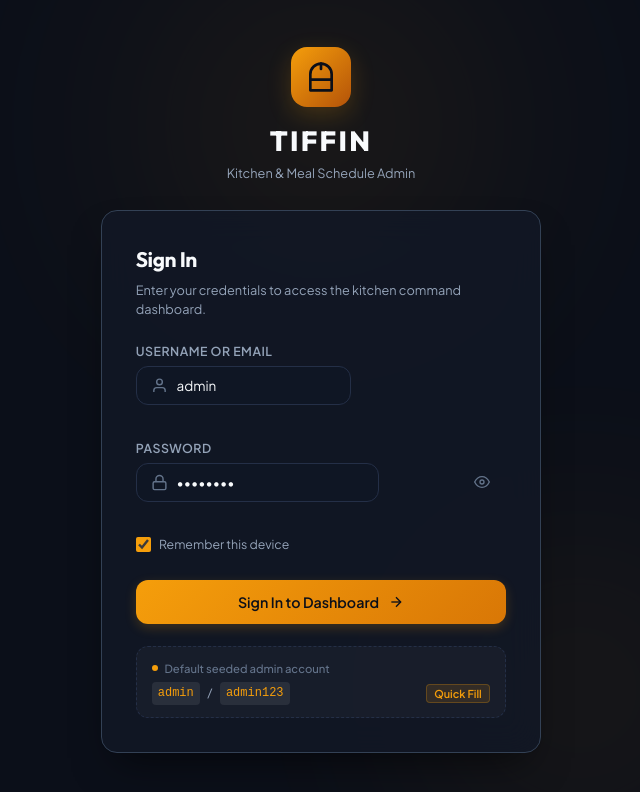
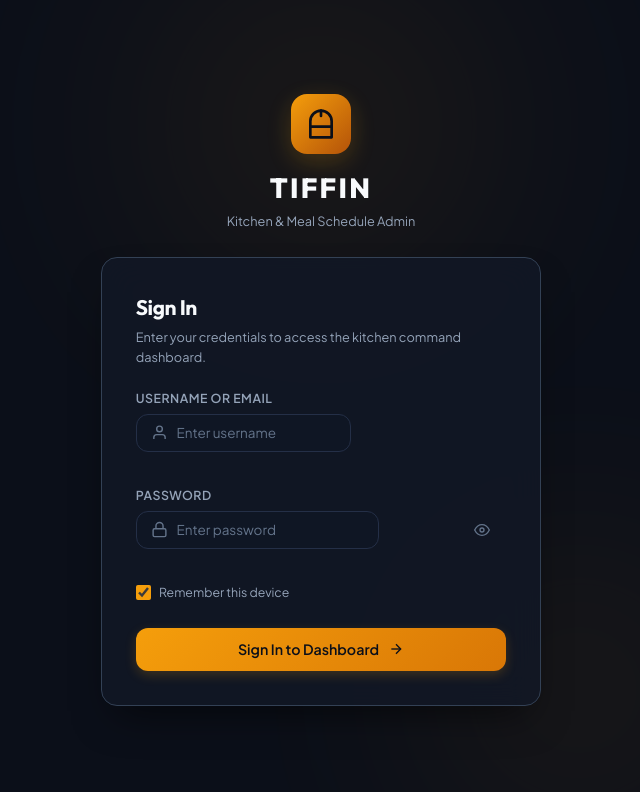
Before and after one commit to anuj97/tffin-ui, an Angular app: page /login in a window 1280 px wide. Shown: the top 792 px of the page, without its empty margins (319-959 px from the left). Built offline with nearby package versions, Linux system fonts and the light colour scheme.

Commit message:
refactor: remove default

```diff
--- a/src/app/features/auth/login.html
+++ b/src/app/features/auth/login.html
@@ -50,7 +50,7 @@
               type="text"
               [value]="username()"
               (input)="username.set($any($event.target).value)"
-              placeholder="e.g. admin"
+              placeholder="Enter username"
               autocomplete="username"
               required
               class="form-control" />
@@ -70,7 +70,7 @@
               [type]="showPassword() ? 'text' : 'password'"
               [value]="password()"
               (input)="password.set($any($event.target).value)"
-              placeholder="••••••••"
+              placeholder="Enter password"
               autocomplete="current-password"
               required
               class="form-control password-input" />
@@ -123,17 +123,6 @@
         </button>
       </form>
 
-      <!-- Default Credentials Helper Card -->
-      <div class="credentials-hint">
-        <div class="hint-header">
-          <span class="hint-dot"></span>
-          <span>Default seeded admin account</span>
-        </div>
-        <div class="hint-credentials">
-          <code>admin</code> / <code>admin123</code>
-          <button (click)="fillDefaultCredentials()" type="button" class="btn-micro-hint">Quick Fill</button>
-        </div>
-      </div>
     </div>
   </div>
 </div>
--- a/src/app/features/auth/login.scss
+++ b/src/app/features/auth/login.scss
@@ -237,64 +237,3 @@
     transform: rotate(360deg);
   }
 }
-
-.credentials-hint {
-  margin-top: 1.5rem;
-  padding: 0.85rem 1rem;
-  border-radius: var(--radius-md);
-  background: rgba(255, 255, 255, 0.03);
-  border: 1px dashed var(--border-subtle);
-  display: flex;
-  flex-direction: column;
-  gap: 0.35rem;
-
-  .hint-header {
-    display: flex;
-    align-items: center;
-    gap: 0.45rem;
-    font-size: 0.75rem;
-    color: var(--text-muted);
-    font-weight: 500;
-
-    .hint-dot {
-      width: 6px;
-      height: 6px;
-      border-radius: 50%;
-      background: var(--primary);
-    }
-  }
-
-  .hint-credentials {
-    display: flex;
-    align-items: center;
-    gap: 0.5rem;
-    font-size: 0.8rem;
-    color: var(--text-secondary);
-
-    code {
-      background: rgba(255, 255, 255, 0.08);
-      padding: 0.15rem 0.4rem;
-      border-radius: 4px;
-      font-family: monospace;
-      color: var(--primary);
-    }
-
-    .btn-micro-hint {
-      margin-left: auto;
-      background: rgba(245, 158, 11, 0.12);
-      border: 1px solid rgba(245, 158, 11, 0.25);
-      color: var(--primary);
-      font-size: 0.725rem;
-      font-weight: 600;
-      padding: 0.15rem 0.5rem;
-      border-radius: 4px;
-      cursor: pointer;
-      transition: all 0.15s;
-
-      &:hover {
-        background: var(--primary);
-        color: #0b0f19;
-      }
-    }
-  }
-}
--- a/src/app/features/auth/login.ts
+++ b/src/app/features/auth/login.ts
@@ -16,8 +16,8 @@ export class LoginComponent {
   private router = inject(Router);
   private route = inject(ActivatedRoute);
 
-  public username = signal<string>('admin');
-  public password = signal<string>('admin123');
+  public username = signal<string>('');
+  public password = signal<string>('');
   public rememberMe = signal<boolean>(true);
   public showPassword = signal<boolean>(false);
   public errorMessage = signal<string | null>(null);
@@ -54,10 +54,4 @@ export class LoginComponent {
   public togglePasswordVisibility(): void {
     this.showPassword.set(!this.showPassword());
   }
-
-  public fillDefaultCredentials(): void {
-    this.username.set('admin');
-    this.password.set('admin123');
-    this.errorMessage.set(null);
-  }
 }
```
